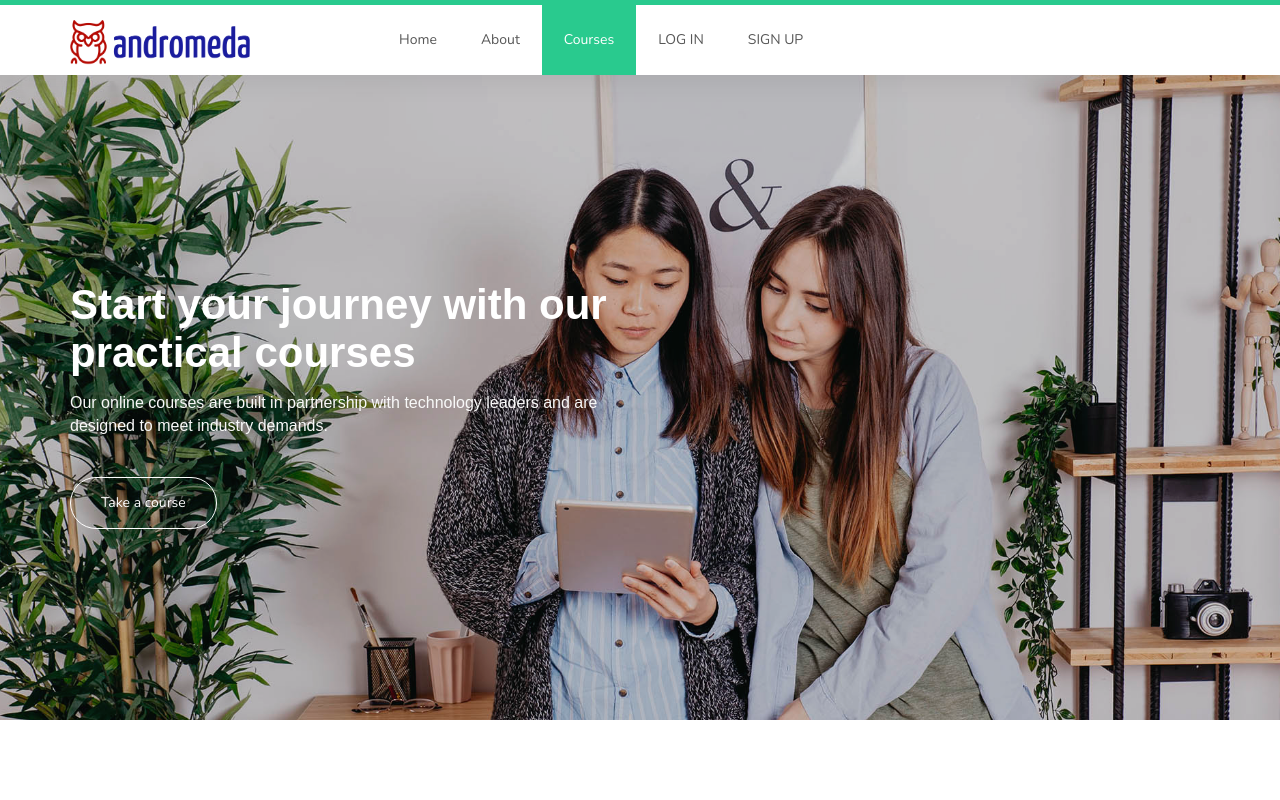
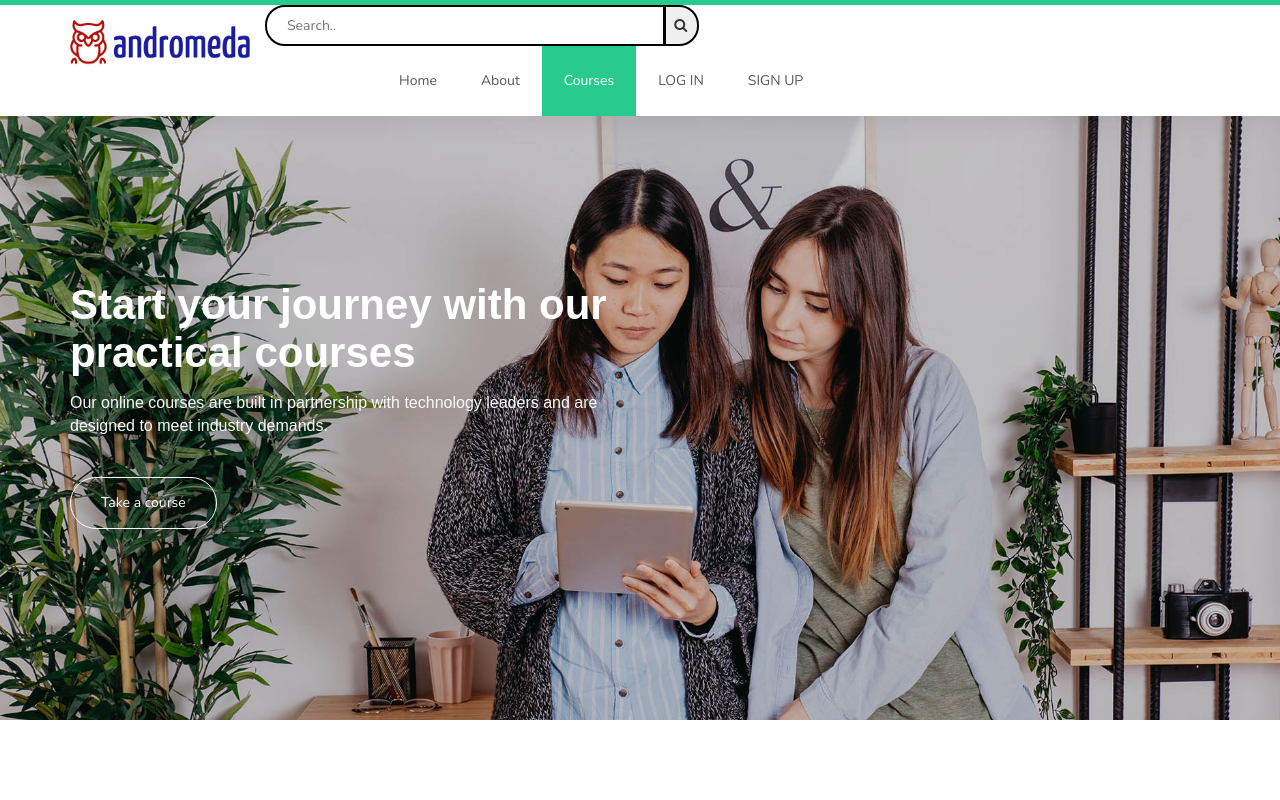
Before and after one commit to akzgit/andromeda, a plain HTML site: page index.html in a window 1280 px wide. Shown: the top 800 px of the page. Drawn offline with nearby package versions, Linux system fonts and the light colour scheme; a web font is replaced by a local one.

Commit message:
akash first

```diff
--- a/css/templatemo-style.css
+++ b/css/templatemo-style.css
@@ -255,6 +255,25 @@ https://templatemo.com/tm-516-known
   /*---------------------------------------
       MENU
   -----------------------------------------*/
+  .searchbar{
+    border-bottom-left-radius: 20px;
+    border-top-left-radius: 20px;
+    border: 2px solid black;
+    height: 40.5px;
+    width: 400px;
+    padding-left: 20px;
+    margin-right: 0px;
+    padding-top: .5px;
+}
+button{
+  margin-left: -5px;
+  padding-left: 5px;
+  border-top-right-radius: 20px;
+  border-bottom-right-radius:20px ;
+  border:2px solid black;
+  height: 40.5px;
+  width: 35px;
+}
 
   .custom-navbar {
     background: #ffffff;
@@ -291,7 +310,7 @@ https://templatemo.com/tm-516-known
     width: 30px;
     height: 30px;
     line-height: 30px;
-    text-align: center;
+    text-align: right;
     display: inline-block;
     margin-right: 5px;
   }
--- a/index.html
+++ b/index.html
@@ -21,6 +21,7 @@ https://templatemo.com/tm-516-known
      <link rel="stylesheet" href="css/font-awesome.min.css">
      <link rel="stylesheet" href="css/owl.carousel.css">
      <link rel="stylesheet" href="css/owl.theme.default.min.css">
+     <link rel="stylesheet" href="https://cdnjs.cloudflare.com/ajax/libs/font-awesome/4.7.0/css/font-awesome.min.css">
 
      <!-- MAIN CSS -->
      <link rel="stylesheet" href="css/templatemo-style.css">
@@ -52,6 +53,12 @@ https://templatemo.com/tm-516-known
                     <!-- lOGO TEXT HERE -->
                     <a href="#" class="navbar-brand"><img src="images/logo.png" alt="logo" height="45" width="180"></a>
                </div>
+               <div class="search-container">
+                    <form action="/action_page.php">
+                      <input class="searchbar" type="text" placeholder="Search.." name="search">
+                      <button type="submit"><i class="fa fa-search"></i></button>
+                    </form>
+                  </div>
 
                <!-- MENU LINKS -->
                <div class="collapse navbar-collapse">
```
